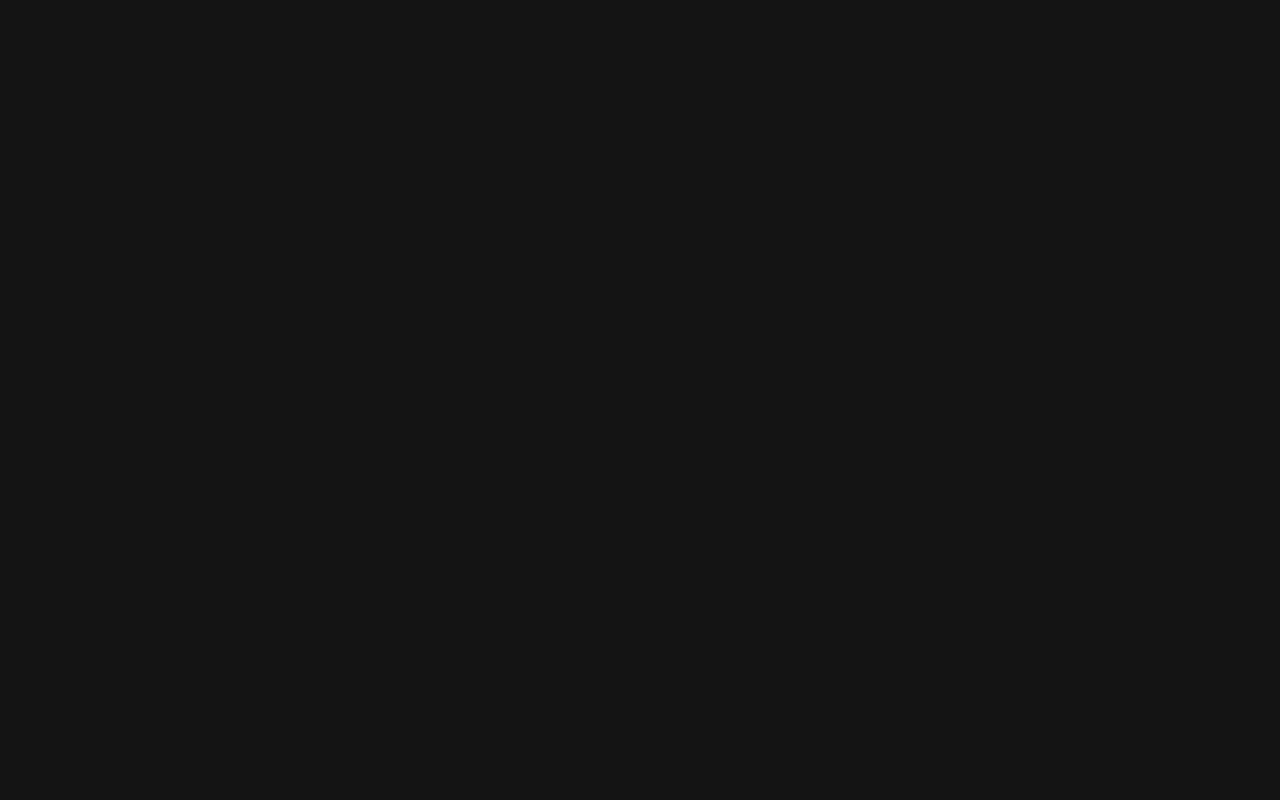
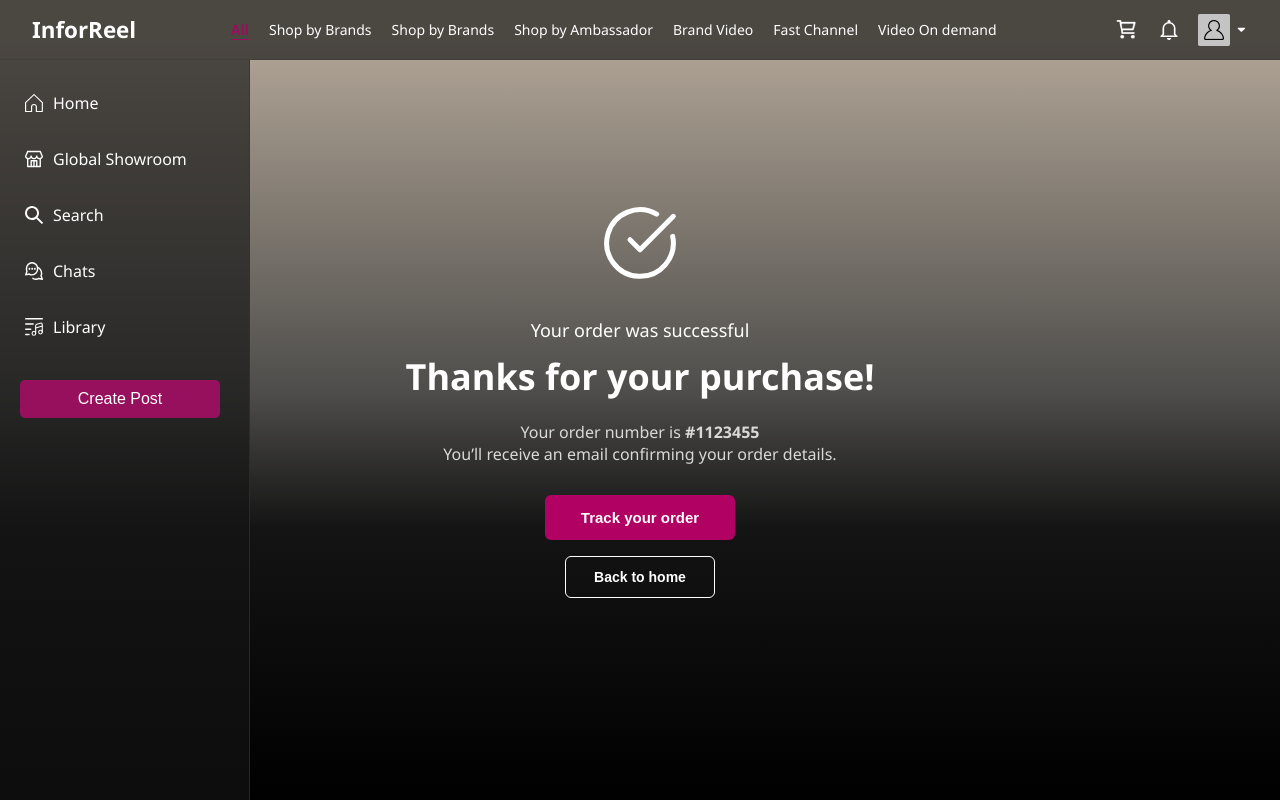
Before and after one commit to KeyaShah08/Inforreel-frontend, a React (Vite) app in the folder inforreel/: page /thankyou in a window 1280 px wide. Before the commit this address had no page. Built offline with nearby package versions, Linux system fonts and the light colour scheme.

Commit message:
thankyou page

```diff
--- a/inforreel/src/App.jsx
+++ b/inforreel/src/App.jsx
@@ -15,6 +15,7 @@ import MyCart from "./pages/MyCart"; // ✅ Make sure this line is present
 import PolicyPage from "./pages/PolicyPage";
 import ResetPassword from "./pages/ResetPassword";
 import SignIn from "./pages/SignIn";
+import Thankyou from "./pages/Thankyou";
 import UserProfileSetup from "./pages/UserProfileSetup";
 import UserSignup from "./pages/UserSignup";
 import VerifyAccount from "./pages/VerifyAccount";
@@ -51,6 +52,8 @@ function App() {
         <Route path="/signup/verify-intro" element={<IdentityVerificationIntro />} />
         <Route path="/mycart" element={<MyCart />} /> {/* ✅ Route for MyCart */}
         <Route path="/checkout" element={<Checkout />} />
+        <Route path="/thankyou" element={<Thankyou />} />
+
 
 
 
--- a/inforreel/src/components/CheckoutComponent.jsx
+++ b/inforreel/src/components/CheckoutComponent.jsx
@@ -1,4 +1,5 @@
 import { useEffect, useState } from 'react';
+import { useNavigate } from 'react-router-dom'; // ✅ added
 
 const steps = ['Address', 'Shipping', 'Payment', 'Review'];
 
@@ -9,8 +10,8 @@ const CheckoutComponent = () => {
     shippingMethod: '', cardName: '', cardNumber: '', expiry: '', cvv: '',
   });
   const [errors, setErrors] = useState({});
+  const navigate = useNavigate(); // ✅ added
 
-  // ✅ Inject CSS to prevent Chrome autofill yellow background
   useEffect(() => {
     const style = document.createElement('style');
     style.innerHTML = `
@@ -108,85 +109,45 @@ case 1:
             <h2 style={{ fontSize: '20px', marginBottom: '30px' }}>Shipping</h2>
             <div style={{ width: '518px', display: 'flex', flexDirection: 'column', gap: '22px' }}>
               {/* Standard Shipping Option */}
-        <label
-          style={{
-            display: 'flex',
-            justifyContent: 'space-between',
-            alignItems: 'flex-start',
-            padding: '16px',
-            border: '1px solid white',
-            borderRadius: '6px',
-            backgroundColor: 'transparent',
-            color: 'white',
-            cursor: 'pointer',
-          }}
-        >
-          <div style={{ display: 'flex', alignItems: 'center', gap: '10px' }}>
-            <input
-              type="radio"
-              name="shippingMethod"
-              value="Standard"
-              checked={form.shippingMethod === 'Standard'}
-              onChange={handleChange}
-              style={{ accentColor: '#B10263', transform: 'scale(1.2)' }}
-            />
+              <label style={shippingLabelStyle}>
+                <div style={shippingLeftStyle}>
+                  <input type="radio" name="shippingMethod" value="Standard" checked={form.shippingMethod === 'Standard'} onChange={handleChange} style={shippingInputStyle} />
                   <div>
-              <div style={{ fontWeight: 'bold', fontSize: '16px' }}>Standard</div>
-              <div style={{ fontSize: '14px', color: '#ccc' }}>Delivery Friday, May 23</div>
+                    <div style={shippingTitle}>Standard</div>
+                    <div style={shippingSub}>Delivery Friday, May 23</div>
                   </div>
                 </div>
-          <div style={{ fontWeight: 'bold', fontSize: '14px' }}>Free</div>
+                <div style={shippingPrice}>Free</div>
               </label>
 
               {/* Express Shipping Option */}
-        <label
-          style={{
-            display: 'flex',
-            justifyContent: 'space-between',
-            alignItems: 'flex-start',
-            padding: '16px',
-            border: '1px solid white',
-            borderRadius: '6px',
-            backgroundColor: 'transparent',
-            color: 'white',
-            cursor: 'pointer',
-          }}
-        >
-          <div style={{ display: 'flex', alignItems: 'center', gap: '10px' }}>
-            <input
-              type="radio"
-              name="shippingMethod"
-              value="Express"
-              checked={form.shippingMethod === 'Express'}
-              onChange={handleChange}
-              style={{ accentColor: '#B10263', transform: 'scale(1.2)' }}
-            />
+              <label style={shippingLabelStyle}>
+                <div style={shippingLeftStyle}>
+                  <input type="radio" name="shippingMethod" value="Express" checked={form.shippingMethod === 'Express'} onChange={handleChange} style={shippingInputStyle} />
                   <div>
-              <div style={{ fontWeight: 'bold', fontSize: '16px' }}>Express</div>
-              <div style={{ fontSize: '14px', color: '#ccc' }}>Delivered Tomorrow</div>
+                    <div style={shippingTitle}>Express</div>
+                    <div style={shippingSub}>Delivered Tomorrow</div>
                   </div>
                 </div>
-          <div style={{ fontWeight: 'bold', fontSize: '14px' }}>$12.00</div>
+                <div style={shippingPrice}>$12.00</div>
               </label>
 
               <button onClick={nextStep} style={{ ...buttonStyle, marginTop: '30px' }}>Continue to Payment</button>
             </div>
           </div>
         );
-
       case 2:
         return (
           <div style={{ flex: 2, marginLeft: '40px' }}>
             <h2 style={{ fontSize: '20px', marginBottom: '20px' }}>Payment Information</h2>
             <div style={{ display: 'flex', flexDirection: 'column', gap: '12px', width: '398px' }}>
-        {/* Select Dropdown */}
               <select
                 name="savedCard"
                 value={form.savedCard}
                 onChange={handleChange}
                 style={{
                   ...inputStyle,
-    color: form.savedCard ? 'white' : 'grey',  // 👈 this changes only selected field color
+                  color: form.savedCard ? 'white' : 'grey',
                   backgroundColor: 'transparent',
                   border: '1px solid white',
                   appearance: 'none',
@@ -198,32 +159,61 @@ case 2:
                 <option value="card1">Keya XXXXXXXXXXXX1234 — EXP 09/2028</option>
                 <option value="card2">Keya XXXXXXXXXXXX1654 — EXP 09/2029</option>
               </select>
-
               <input name="cardName" placeholder="Card holder name" value={form.cardName} onChange={handleChange} style={inputStyle} />
               <input name="cardNumber" placeholder="Card number" value={form.cardNumber} onChange={handleChange} style={inputStyle} />
-
               <div style={{ display: 'flex', gap: '10px' }}>
                 <input name="expiry" placeholder="MM/YY" value={form.expiry} onChange={handleChange} style={{ ...inputStyle, width: '194px' }} />
                 <input name="cvv" placeholder="CVV" value={form.cvv} onChange={handleChange} style={{ ...inputStyle, width: '194px' }} />
               </div>
-
               <label style={{ fontSize: '13px', color: '#ccc' }}>
                 <input type="checkbox" style={{ marginRight: '8px', accentColor: '#96105E' }} />
                 Save card details for future payments
               </label>
-
               <button onClick={nextStep} style={{ ...buttonStyle, marginTop: '16px' }}>Pay now</button>
             </div>
           </div>
         );
       case 3:
         return (
-          <div style={{ flex: 2 }}>
-            <h2 style={{ fontSize: '20px', marginBottom: '20px' }}>Review</h2>
-            <p><strong>Name:</strong> {form.firstName} {form.lastName}</p>
-            <p><strong>Address:</strong> {form.address1}, {form.city}, {form.zip}</p>
-            <p><strong>Shipping Method:</strong> {form.shippingMethod}</p>
-            <p><strong>Card:</strong> **** **** **** {form.cardNumber.slice(-4)}</p>
+          <div style={{ flex: 2, marginLeft: '40px', width: '449px' }}>
+            <h2 style={{ fontSize: '20px', marginBottom: '20px' }}>Payment Information</h2>
+            <div style={{ display: 'flex', justifyContent: 'space-between', marginBottom: '20px' }}>
+              <div>
+                <h4 style={{ fontWeight: 'bold', marginBottom: '6px' }}>Shipping address</h4>
+                <p style={{ margin: 0 }}>Keya Shah</p>
+                <p style={{ margin: 0 }}>4828 Jennifer Ct., Union City, 94587</p>
+                <p style={{ margin: 0 }}>+1 123 456 789</p>
+                <p style={editStyle}>Edit</p>
+              </div>
+              <div>
+                <h4 style={{ fontWeight: 'bold', marginBottom: '6px' }}>Payment Information</h4>
+                <p style={{ margin: 0 }}>Keya Shah</p>
+                <p style={{ margin: 0 }}>XXXXXXXXXXXX1234</p>
+                <p style={{ margin: 0 }}>09/2028</p>
+                <p style={editStyle}>Edit</p>
+              </div>
+            </div>
+            <div style={{ marginTop: '20px' }}>
+              <h4 style={{ fontWeight: 'bold', marginBottom: '6px' }}>Standard shipping</h4>
+              <p style={{ margin: 0 }}>Delivery Friday, May 23</p>
+              <p style={editStyle}>Edit</p>
+            </div>
+            <button
+              onClick={() => navigate("/thankyou")} // ✅ added
+              style={{
+                backgroundColor: '#B10263',
+                color: 'white',
+                border: 'none',
+                borderRadius: '4px',
+                padding: '10px 20px',
+                fontSize: '14px',
+                fontWeight: 'bold',
+                cursor: 'pointer',
+                marginTop: '16px'
+              }}
+            >
+              Place the order
+            </button>
           </div>
         );
       default:
@@ -258,7 +248,6 @@ case 2:
             {renderLeftSection()}
           </div>
 
-          {/* RIGHT: Order Summary */}
           <div style={{ flex: 1, maxWidth: '440px' }}>
             <h3 style={{ fontSize: '20px', fontWeight: 'bold', marginBottom: '24px' }}>Order Summary</h3>
             <div style={{ display: 'flex', gap: '20px', marginBottom: '16px' }}>
@@ -288,7 +277,23 @@ case 2:
             </div>
             <hr style={{ borderColor: '#555', margin: '12px 0' }} />
             <div style={{ ...summaryRowStyle, fontWeight: 'bold', fontSize: '16px' }}><span>Total</span><span>$100.14</span></div>
-            <button style={{ marginTop: '20px', width: '100%', backgroundColor: '#B10263', color: 'white', padding: '14px', border: 'none', borderRadius: '4px', fontWeight: 'bold', fontSize: '16px', cursor: 'pointer' }}>Place Order</button>
+            <button
+              onClick={() => navigate("/thankyou")} // ✅ added
+              style={{
+                marginTop: '20px',
+                width: '100%',
+                backgroundColor: '#B10263',
+                color: 'white',
+                padding: '14px',
+                border: 'none',
+                borderRadius: '4px',
+                fontWeight: 'bold',
+                fontSize: '16px',
+                cursor: 'pointer'
+              }}
+            >
+              Place Order
+            </button>
           </div>
         </div>
       </div>
@@ -346,4 +351,50 @@ const summaryRowStyle = {
   marginBottom: '10px'
 };
 
+const shippingLabelStyle = {
+  display: 'flex',
+  justifyContent: 'space-between',
+  alignItems: 'flex-start',
+  padding: '16px',
+  border: '1px solid white',
+  borderRadius: '6px',
+  backgroundColor: 'transparent',
+  color: 'white',
+  cursor: 'pointer',
+};
+
+const shippingLeftStyle = {
+  display: 'flex',
+  alignItems: 'center',
+  gap: '10px'
+};
+
+const shippingInputStyle = {
+  accentColor: '#B10263',
+  transform: 'scale(1.2)'
+};
+
+const shippingTitle = {
+  fontWeight: 'bold',
+  fontSize: '16px'
+};
+
+const shippingSub = {
+  fontSize: '14px',
+  color: '#ccc'
+};
+
+const shippingPrice = {
+  fontWeight: 'bold',
+  fontSize: '14px'
+};
+
+const editStyle = {
+  marginTop: '8px',
+  color: '#B10263',
+  cursor: 'pointer',
+  fontWeight: 'bold',
+  fontSize: '14px'
+};
+
 export default CheckoutComponent;
--- /dev/null
+++ b/inforreel/src/pages/Thankyou.jsx
@@ -0,0 +1,99 @@
+// Thankyou.jsx
+import { CheckCircle } from 'lucide-react'; // or replace with any check icon
+import { useNavigate } from 'react-router-dom';
+import Header1 from '../components/Header1';
+import Sidebar from '../components/Sidebar';
+
+export default function Thankyou() {
+  const navigate = useNavigate();
+
+  const handleNavItemClick = (item) => {
+    console.log('Nav clicked:', item);
+  };
+
+  return (
+    <div style={{ display: 'flex', minHeight: '100vh', backgroundColor: '#000' }}>
+      <Sidebar onNavItemClick={handleNavItemClick} activeItem="My cart" />
+
+      <div
+        style={{
+          flex: 1,
+          display: 'flex',
+          flexDirection: 'column',
+          background: 'linear-gradient(to bottom, #B1A596 5%, #4E4D4B 49%, #141414 66%, #000 100%)',
+          color: 'white',
+        }}
+      >
+        <Header1 />
+
+        <div
+          style={{
+            flex: 1,
+            display: 'flex',
+            justifyContent: 'center',
+            alignItems: 'center',
+            padding: '60px',
+          }}
+        >
+          <div style={{ textAlign: 'center', maxWidth: '600px' }}>
+            {/* Checkmark Icon */}
+            <div style={{ marginBottom: '30px' }}>
+              <CheckCircle size={80} strokeWidth={1.5} color="white" />
+            </div>
+
+            {/* Success Message */}
+            <p style={{ fontSize: '18px', marginBottom: '10px' }}>Your order was successful</p>
+
+            {/* Heading */}
+            <h1 style={{ fontSize: '36px', fontWeight: 'bold', marginBottom: '20px' }}>
+              Thanks for your purchase!
+            </h1>
+
+            {/* Order Info */}
+            <p style={{ fontSize: '16px', color: '#D9D9D9', marginBottom: '30px' }}>
+              Your order number is <strong>#1123455</strong><br />
+              You’ll receive an email confirming your order details.
+            </p>
+
+            {/* Primary Button */}
+            <button
+              onClick={() => alert("Redirect to tracking page")}
+              style={{
+                backgroundColor: '#B10263',
+                color: 'white',
+                border: 'none',
+                borderRadius: '6px',
+                padding: '14px 36px',
+                fontSize: '15px',
+                fontWeight: '600',
+                cursor: 'pointer',
+                marginBottom: '16px',
+              }}
+            >
+              Track your order
+            </button>
+
+            {/* Secondary Button */}
+            <div>
+              <button
+                onClick={() => navigate('/')}
+                style={{
+                  backgroundColor: 'transparent',
+                  color: 'white',
+                  border: '1px solid white',
+                  borderRadius: '6px',
+                  padding: '12px 28px',
+                  fontSize: '14px',
+                  fontWeight: '600',
+                  cursor: 'pointer',
+                }}
+              >
+                Back to home
+              </button>
+            </div>
+          </div>
+        </div>
+      </div>
+    </div>
+  );
+}
```
Lines whose indentation alone changed are shown as unchanged.
